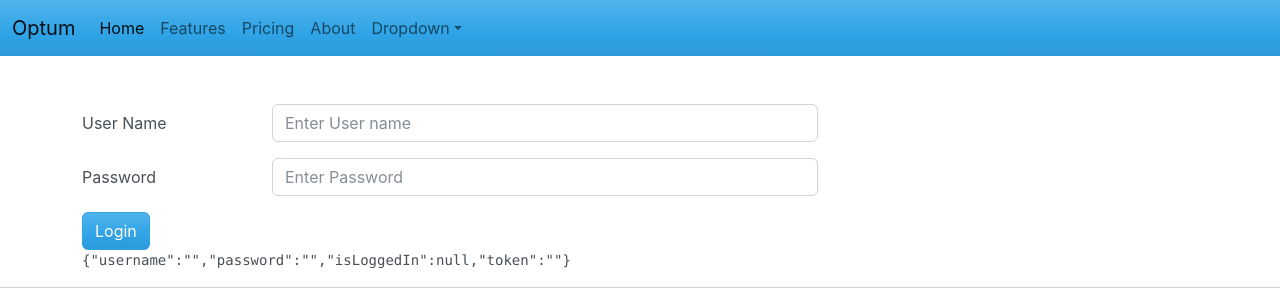
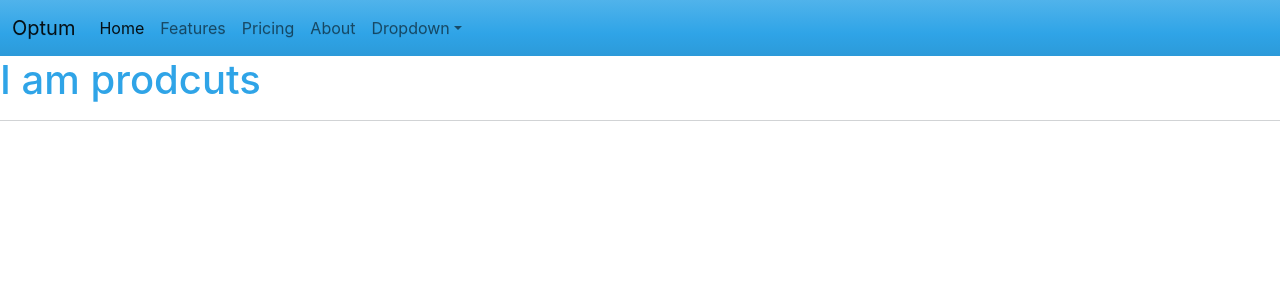
Before and after one commit to kiran-blockchain/optum-react-nov, a React (Create React App) app in the folder demoapp/: page /products in a window 1280 px wide. Shown: the top 306 px of the page. Built offline with nearby package versions, Linux system fonts and the light colour scheme.

Commit message:
added routing

```diff
--- a/demoapp/package.json
+++ b/demoapp/package.json
@@ -10,6 +10,8 @@
     "formik": "^2.4.5",
     "react": "^18.2.0",
     "react-dom": "^18.2.0",
+    "react-router": "^6.18.0",
+    "react-router-dom": "^6.18.0",
     "react-scripts": "5.0.1",
     "web-vitals": "^2.1.4",
     "yup": "^1.3.2"
--- a/demoapp/src/App.js
+++ b/demoapp/src/App.js
@@ -1,3 +1,4 @@
+import AppRoutes from "./AppRoutes";
 import Counter from "./components/Counter";
 import Dropdown from "./components/Dropdown";
 import Footer from "./components/Footer";
@@ -21,14 +22,7 @@ const App =(props)=>{
   return(
     <div>
        <Header/>
-       <Login/>
-       {/* <div className="container mt-5">
-        {/* <Counter btnProps={button}/> */}
-        {/* <TextBox/>
-        <Dropdown/>
-        <Toggle/>
-        <UserList/>
-       </div> */}
+        <AppRoutes/>
        <Footer/>
     </div>
 
--- /dev/null
+++ b/demoapp/src/AppRoutes.js
@@ -0,0 +1,17 @@
+import { Route, Router, Routes } from "react-router";
+import Login from "./pages/Login";
+import Products from "./pages/Products";
+import Cart from "./pages/Cart";
+
+const AppRoutes = (props)=>{
+    return(
+        <Routes>
+            <Route path="/login" element={<Login/>}></Route>
+            <Route path="/products" element={<Products/>}></Route>
+            <Route path="/cart" element={<Cart/>}></Route>
+            <Route path="*" element={<Login/>}></Route>
+        </Routes>
+    )
+};
+
+export default AppRoutes;
--- a/demoapp/src/index.js
+++ b/demoapp/src/index.js
@@ -3,12 +3,13 @@ import ReactDOM from 'react-dom/client';
 import './index.css';
 import App from './App';
 import reportWebVitals from './reportWebVitals';
+import { BrowserRouter } from 'react-router-dom';
 
 const root = ReactDOM.createRoot(document.getElementById('root'));
 root.render(
-  <React.StrictMode>
+  <BrowserRouter>
     <App />
-  </React.StrictMode>
+  </BrowserRouter>
 );
 
 // If you want to start measuring performance in your app, pass a function
--- /dev/null
+++ b/demoapp/src/pages/Cart.js
@@ -0,0 +1,4 @@
+const Cart =()=>{
+    return <h1>I am Cart</h1>
+}
+export default Cart;
--- /dev/null
+++ b/demoapp/src/pages/Products.js
@@ -0,0 +1,4 @@
+const Products =()=>{
+    return <h1>I am prodcuts</h1>
+}
+export default Products;
```
Also changed, not shown: 1 other file (tests, documents, lock files or other folders).
